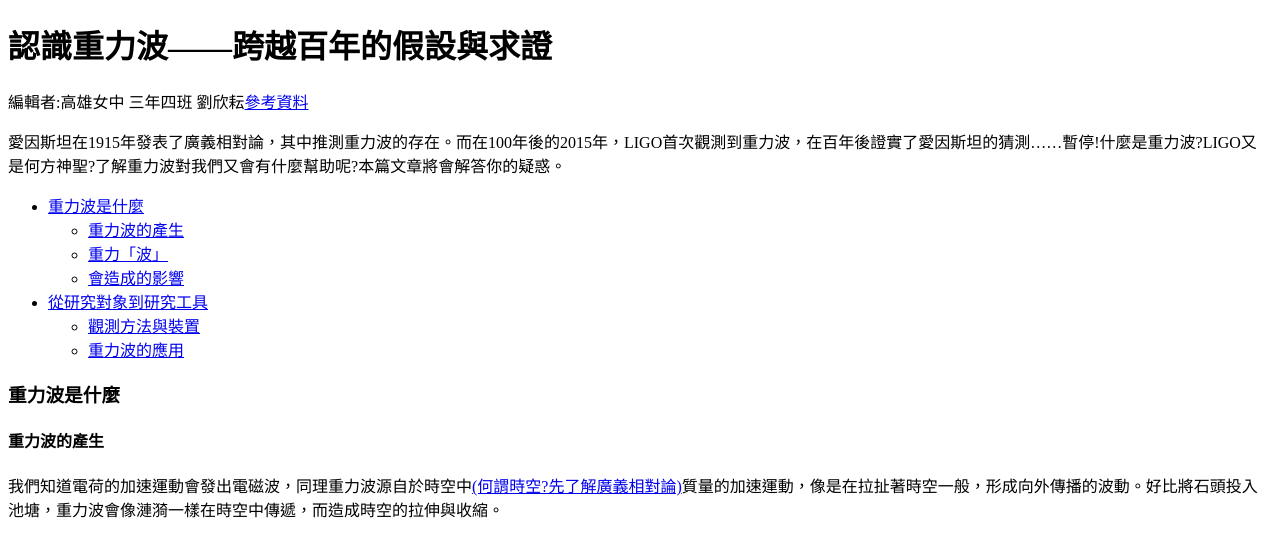
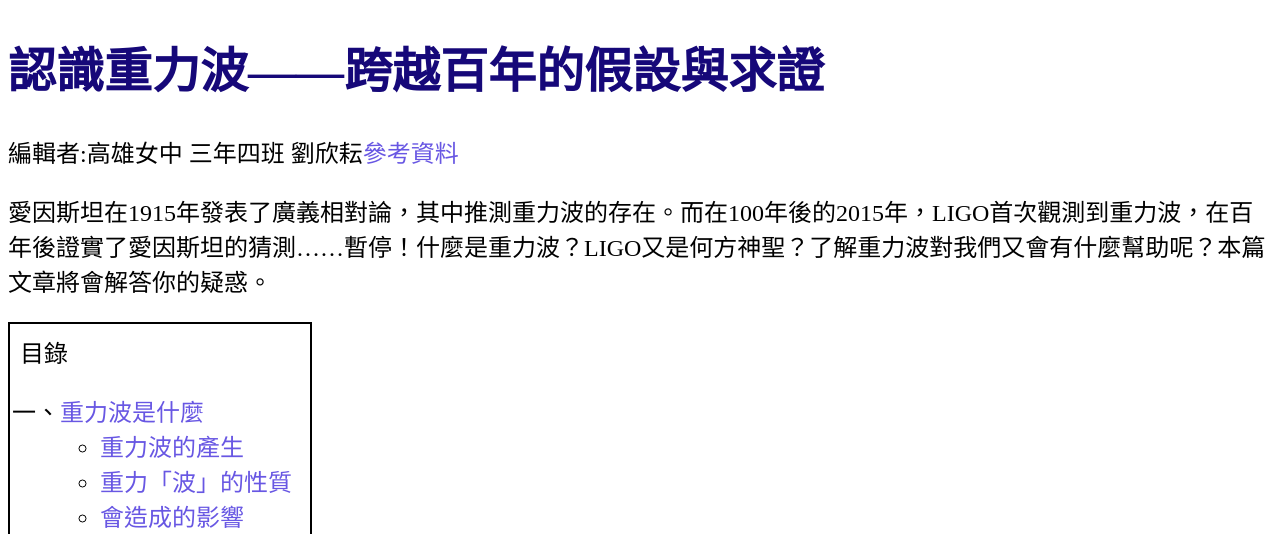
Before and after one commit to star-cloud-d-d-d/AboutGravityWave, a Flask app: page / in a window 1280 px wide. Shown: the top 534 px of the page. Run offline with Flask 3, Linux system fonts and the light colour scheme.

Commit message:
first push

```diff
--- a/static/style.css
+++ b/static/style.css
@@ -1,24 +1,46 @@
-body {
-  font-family: Arial, sans-serif;
-  background-color: #f4f4f4;
-  color: #333;
+body{
+  font-family: 微軟正黑體;
+  background-color:white;
+  color:black;
+  font-size:150%
+}
+h4{
+  font-weight:bolder;
+}
+.spw{
+  color: #160879;
 }
 
-h1 {
-  color: #5a9;
+a{
+  color: #6857e3;
+  text-decoration: none;
+}
+.pct{
+  float:right; /* 讓圖片變成區塊，避免與文字擠在一起 */
+  margin-left: 15px;
+}
+.boxf{
+  display:flex;
+  flex-direction:column; /* 讓圖片在上，文字在下 */
+  width:fit-content; /* 讓框架自適應內容寬度 */
+  float:right; /* 讓圖片變成區塊，避免與文字擠在一起 */
+  margin-left: 10px;
+}
+.box{
+  display:flex;
+  flex-direction:column; /* 讓圖片在上，文字在下 */
+  width:180px; /* 讓框架自適應內容寬度 */
+  float:right; /* 讓圖片變成區塊，避免與文字擠在一起 */
+  margin-left: 10px;
 }
 
-a {
-  display: block;
-  margin: 10px 0;
-  color: #007bff;
-  text-decoration: none;
+.imgr{
+  width: 600px;
 }
-.pct {
-    width: 750px; /* 設定寬度 */
-    height: auto; /* 讓高度自適應 */
-    float:right; /* 讓圖片變成區塊，避免與文字擠在一起 */
-    margin-left: 15px;
+
+.jr{
+  text-align:center;
+  margin-top:5px;
 }
 a:hover {
   text-decoration: underline;
--- a/templates/index.html
+++ b/templates/index.html
@@ -2,18 +2,18 @@
 <html lang="zh-TW">
 <head>
     <meta charset="UTF-8">
-    <meta name="viewport" content="width=device-width, initial-scale=1.0">
+    <meta name="viewport"content="width=device-width, initial-scale=1.0"><link rel="stylesheet" href="static/style.css">
     <title>重力波</title>
 </head>
 <body>
-    <h1>認識重力波——跨越百年的假設與求證</h1>
+    <h1 class="spw">認識重力波——跨越百年的假設與求證</h1>
     <p>編輯者:高雄女中 三年四班 劉欣耘<a href="/contact">參考資料</a></p>
-    <p>愛因斯坦在1915年發表了廣義相對論，其中推測重力波的存在。而在100年後的2015年，LIGO首次觀測到重力波，在百年後證實了愛因斯坦的猜測……暫停!什麼是重力波?LIGO又是何方神聖?了解重力波對我們又會有什麼幫助呢?本篇文章將會解答你的疑惑。</p>
-    <ul>
+    <p>愛因斯坦在1915年發表了廣義相對論，其中推測重力波的存在。而在100年後的2015年，LIGO首次觀測到重力波，在百年後證實了愛因斯坦的猜測……暫停！什麼是重力波？LIGO又是何方神聖？了解重力波對我們又會有什麼幫助呢？本篇文章將會解答你的疑惑。</p>
+    <div style="border: 2px solid black; padding: 10px; width: fit-content;">目錄<ol style="list-style-type: cjk-ideographic;">
             <li><a href="#hw">重力波是什麼</a>
                 <ul>
                     <li><a href="#st">重力波的產生</a>
-                <li><a href="#wv">重力「波」</a>
+                    <li><a href="#wv">重力「波」的性質</a>
                     <li><a href="#cs">會造成的影響</a>
                 </ul>
             <li><a href="#wht">從研究對象到研究工具</a>
@@ -21,18 +21,16 @@
                     <li><a href="#wy">觀測方法與裝置</a>
                     <li><a href="#use">重力波的應用</a>
                 </ul>
-    </ul>
-    <h3 id="hw">重力波是什麼</h3>
-    <h4 id="st">重力波的產生</h4>
-    <p>我們知道電荷的加速運動會發出電磁波，同理重力波源自於時空中<a href="/about">(何謂時空?先了解廣義相對論)</a>質量的加速運動，像是在拉扯著時空一般，形成向外傳播的波動。好比將石頭投入池塘，重力波會像漣漪一樣在時空中傳遞，而造成時空的拉伸與收縮。</p>
-    <iframe width="560" height="315" src="https://www.youtube.com/embed/zLAmF0H-FTM?si=Kx6esp5lu6dJuGzm" title="YouTube video player" frameborder="0" allow="accelerometer; autoplay; clipboard-write; encrypted-media; gyroscope; picture-in-picture; web-share" referrerpolicy="strict-origin-when-cross-origin" allowfullscreen></iframe>
-    <h4 id="wv">重力「波」</h4>
-    <p></p>
-    <h4 id="cs">會造成的影響</h4>
-    <p></p>
-    <h3 id="wht">從研究對象到研究工具</h3>
-    <h4 id="wy">觀測方法與裝置</h4>
-    <h4 id="use">重力波的應用</h4>
+        </ol></div>
+    <h3 id="hw">一、重力波是什麼</h3>
+    <h4 id="st">→重力波的產生</h4><div class="boxf"><iframe width=560 height=315 class="pct" src="https://www.youtube.com/embed/zLAmF0H-FTM?si=Kx6esp5lu6dJuGzm" title="YouTube video player" frameborder="0" allow="accelerometer; autoplay; clipboard-write; encrypted-media; gyroscope; picture-in-picture; web-share" referrerpolicy="strict-origin-when-cross-origin" allowfullscreen></iframe><p class="jr">兩個物體旋轉合併而產生的重力波</p></div><p>我們知道電荷的加速運動會發出電磁波，同理重力波源自於時空中<a href="/about">(何謂時空?先了解廣義相對論)</a><span class="spw">質量的加速運動</span>，像是在拉扯著時空一般，形成<span class="spw">向外傳播的波動</span>。好比將石頭投入池塘，重力波會像<span class="spw">漣漪</span>一樣在時空中傳遞，而造成<span class="spw">時空的拉伸與收縮</span>。通常宇宙中的例子是繞著系統質心旋轉最後合併的兩物體，像是雙黑洞、雙中子星或是黑洞與中子星的合併。</p>
+
+    <h4 id="wv">→重力「波」的性質</h4>
+    <p>重力波是波嗎？那要先回到波是什麼：<span class="spw">波是有規律的擾動，能夠攜帶能量向外傳播。</span>而重力波是<span class="spw">時空的擾動</span>，在黑洞或中子星的合併中減少的質量化成<span class="spw">能量</span>，也隨著重力波<span class="spw">傳遞出去</span>。因此<span class="spw">重力波也是波</span>，當然也有波有的頻率、振幅、波速，頻率和振幅會隨著波源的質量、速度甚至對稱性而有所不同，以光速傳播，不過三者都牽涉複雜的推導計算，並非本文討論之重點。</p>
+    <div class="box"><embed src="https://upload.wikimedia.org/wikipedia/commons/b/b8/GravitationalWave_PlusPolarization.gif?uselang=zh-tw" class="pct" width=180px height=auto></embed><p class="jr">被拉伸收縮的物體示意圖</p></div><h4 id="cs">→會造成的影響</h4><p>剛剛說到重力波會造成時空的拉伸與收縮，具體來說就是讓物體發生<span class="spw">長度的變化</span>，被壓扁又拉長後回復。但是重力波引起的<span class="spw">長度變化非常小</span>，以第一次觀測到的重力波來說，地球這麼大的物體只有一顆電子大小的長度變化。而長度變化由引起震盪的物體質量大小、距離還有旋轉速率決定，<span class="spw">越重、越近、旋轉速率越快</span>的波源所造成的<span class="spw">長度變化也就越大</span>。</p>
+    <h3 id="wht">二、從研究對象到研究工具</h3>
+    <h4 id="wy">→觀測方法與裝置</h4><div class="boxf"><iframe width="560" height="315" class="pct" src="https://www.youtube.com/embed/tQ_teIUb3tE?si=zW5I-Tk58nNce9Qv" title="YouTube video player" frameborder="0" allow="accelerometer; autoplay; clipboard-write; encrypted-media; gyroscope; picture-in-picture; web-share" referrerpolicy="strict-origin-when-cross-origin" allowfullscreen></iframe></div><p>由於重力波能引起的長度變化非常微弱，並非肉眼可以觀察到的，必須使用精度極高的儀器進行探測。先將雷射光分成兩束，分別以不同方向進入兩根垂直的真空管，在真空管尾端光會被反射，再次穿越真空管，最後結合成干涉條紋。若重力波使真空管伸長或縮短，那光行進的距離便會不同，造成干涉條紋的不同，我們就能偵測到重力波。</p>
+    <h4 id="use">→重力波的應用</h4>
 
 
 </body>
```
Also changed, not shown: templates/about.html (+5 -5 lines), static/imgs/fm.jpg (added). Lines whose indentation alone changed are shown as unchanged.
